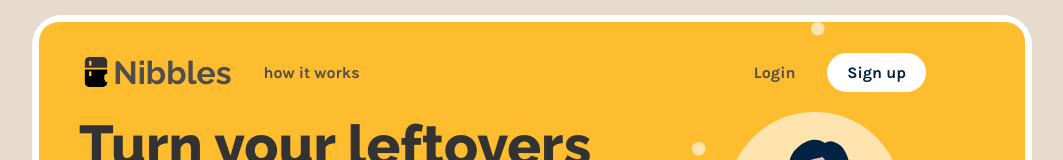
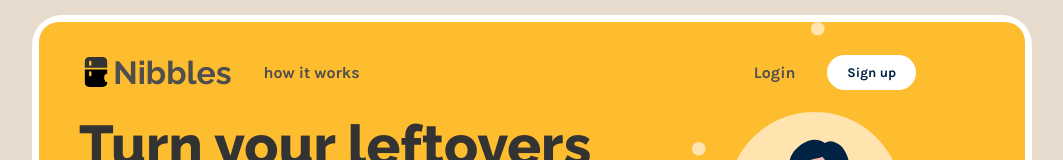
Before and after one commit to richietrang/nibbles, a React (Create React App) app in the folder frontend/: page / in a window 1280 px wide. Shown: the top 160 px of the page, without its empty margins (108-1171 px from the left). Built offline with nearby package versions, Linux system fonts and the light colour scheme.

Commit message:
button change

```diff
--- a/frontend/src/components/ButtonComponent.js
+++ b/frontend/src/components/ButtonComponent.js
@@ -2,12 +2,12 @@ import React from 'react';
 import './ButtonComponent.css'
 
 // Button defaults to a white background with blue text if no backgroundColor or fontColor is provided
-const ButtonComponent = ({ buttonText, backgroundColor, fontColor, buttonBorder, fontSize, display, margin, onClick }) => {
+const ButtonComponent = ({ buttonText, backgroundColor, fontColor, buttonBorder, fontSize, display, margin, onClick, disabled }) => {
   const styles = {
     buttonStyles: {
       backgroundColor: backgroundColor ? backgroundColor : 'white',
       color: fontColor ? fontColor : '#002344',
-      border: buttonBorder,
+      border: buttonBorder ? buttonBorder : 'none',
       fontSize: fontSize,
       display: display,
       margin: margin,
@@ -15,9 +15,9 @@ const ButtonComponent = ({ buttonText, backgroundColor, fontColor, buttonBorder,
   }
 
   return (
-    <div className="primary-button" style={styles.buttonStyles} onClick={onClick}>
+    <button className="primary-button" style={styles.buttonStyles} onClick={onClick} disabled={disabled}>
       { buttonText }
-    </div>
+    </button>
   );
 }
 
```
